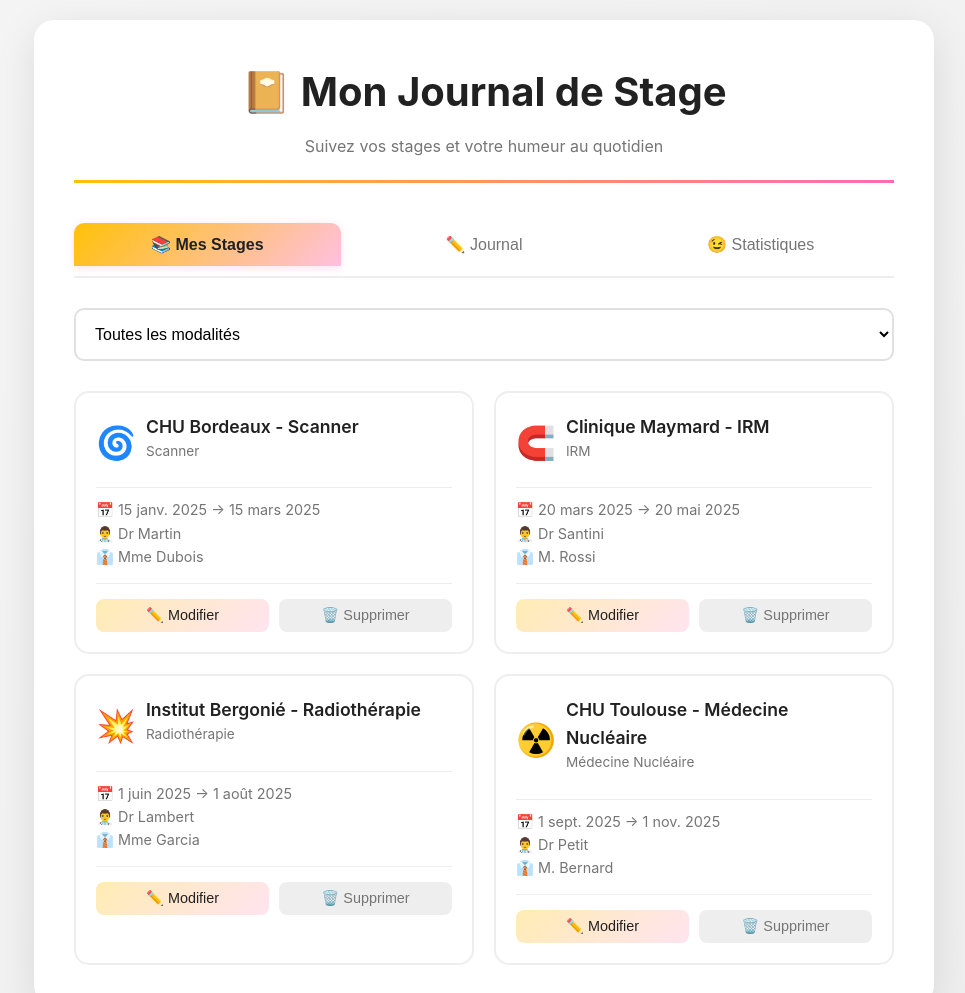
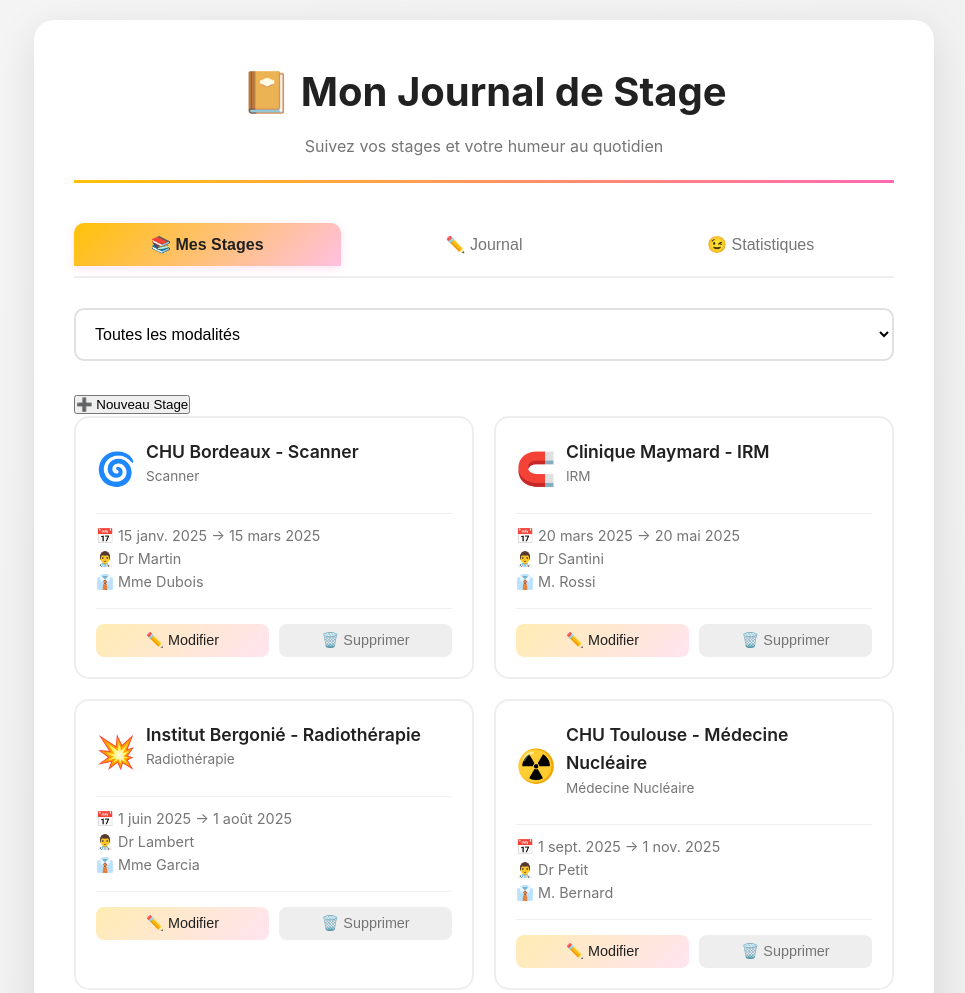
Before and after one commit to priscillasauvan-boop/Mon-journal-de-stage, a plain HTML site: page index.html in a window 1280 px wide. Shown: the top 993 px of the page, without its empty margins (156-1121 px from the left). Drawn offline with Linux system fonts and the light colour scheme.

Commit message:
Update index.html

```diff
--- a/index.html
+++ b/index.html
@@ -20,6 +20,7 @@
     </nav>
 
     <div id="stages-view" class="view active">
+      <div class="stages-header">
         <div class="modality-selector">
           <select id="modality-select">
             <option value="">Toutes les modalités</option>
@@ -31,6 +32,8 @@
             <option value="interventionnelle">🫀 Interventionnelle</option>
             <option value="echographie">🦇 Échographie</option>
           </select>
+        </div>
+        <button class="btn-add-stage" onclick="openNewStageModal()">➕ Nouveau Stage</button>
       </div>
 
       <div id="stages-list" class="stages-grid"></div>
```
Lines whose indentation alone changed are shown as unchanged.
